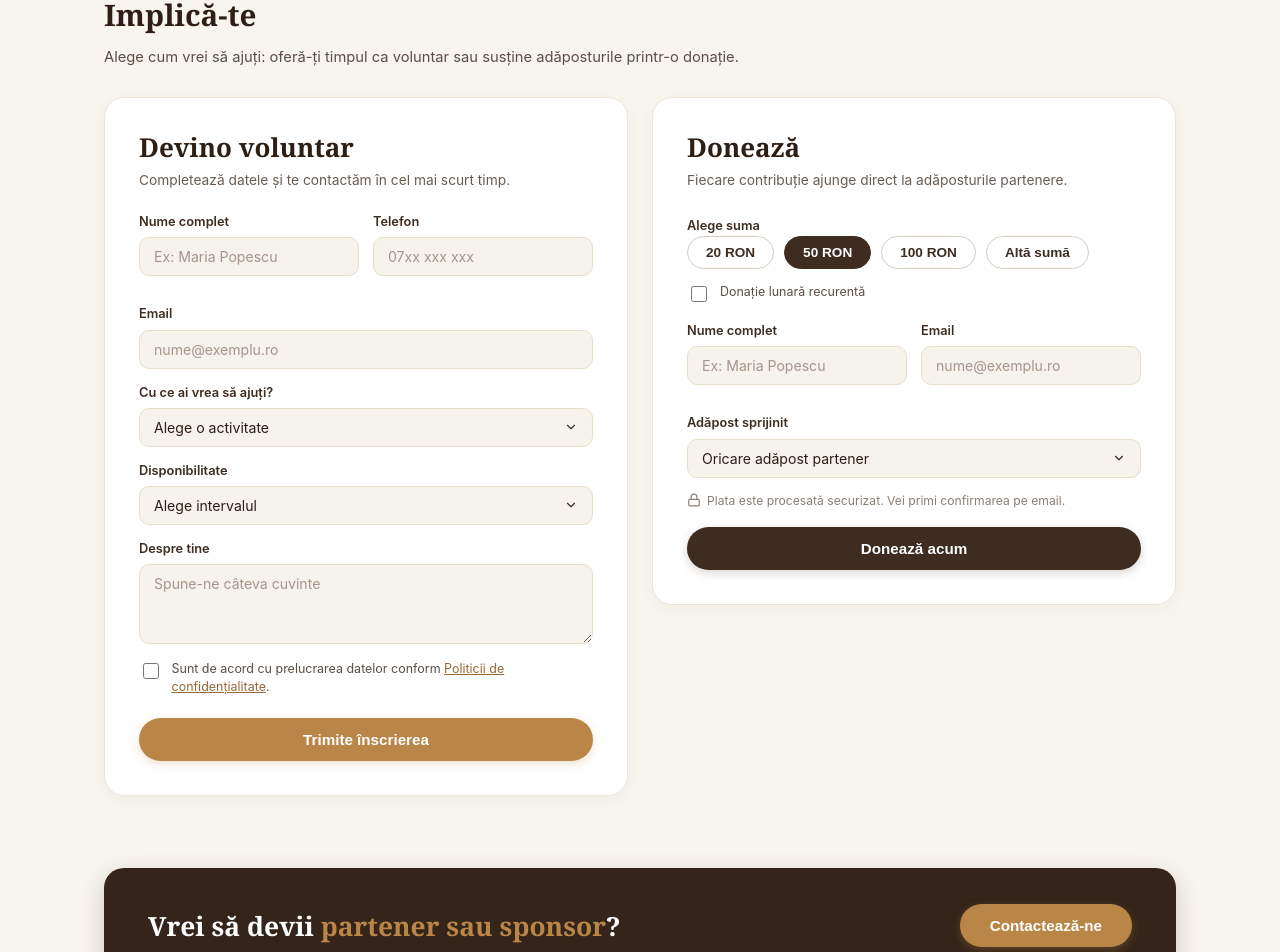
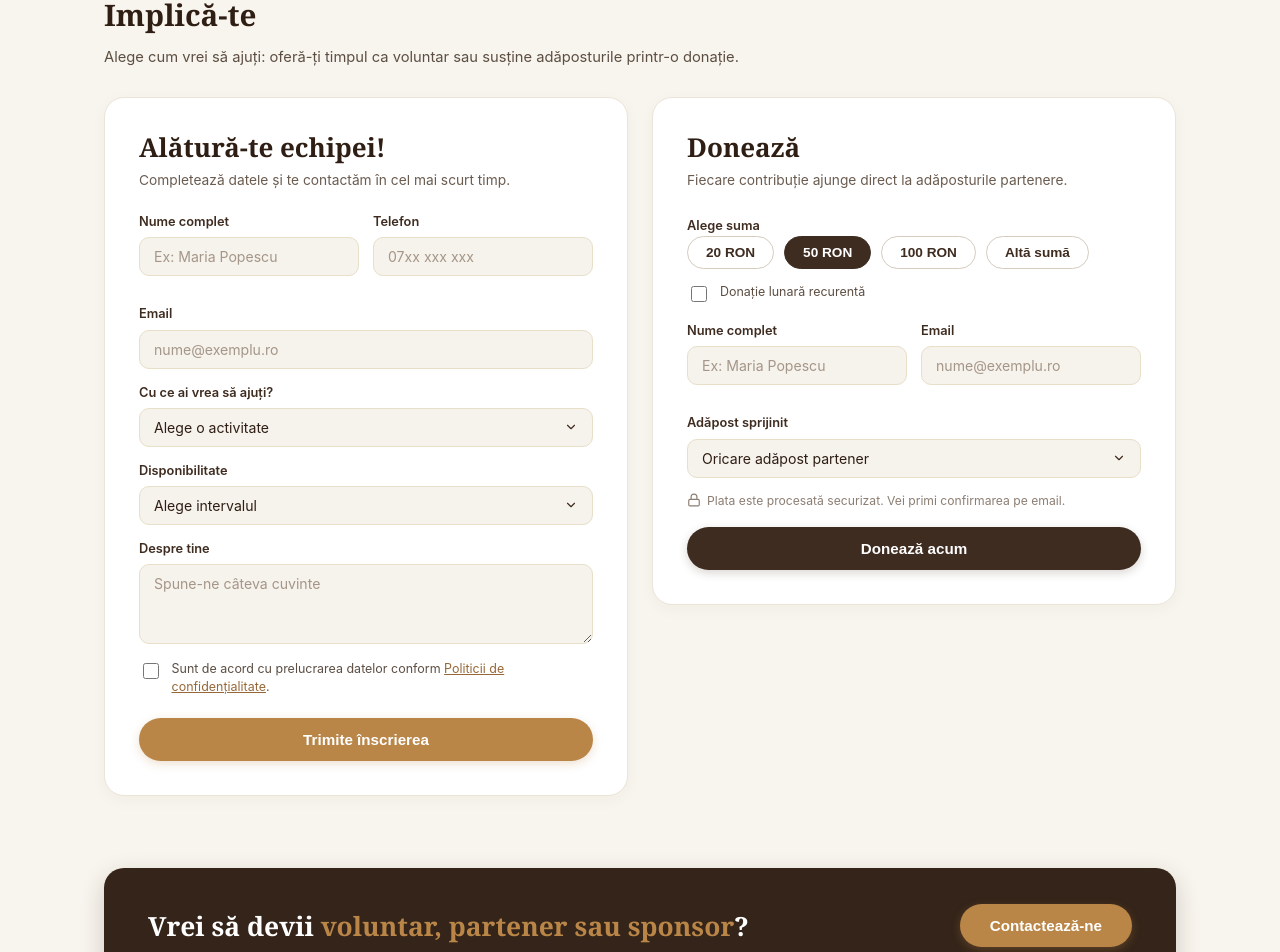
Before and after one commit to Fur-Ever-Home/FurEverHome-FE, a React (Vite) app: page /colaborari in a window 1280 px wide. Shown: the part 1720-2672 px from the top of the page. Built offline with nearby package versions, Linux system fonts and the light colour scheme; no server answers; a web font is replaced by a local one.

Commit message:
Actualizare-texte-Colaborari-Alatura-te-echipei-si-banner-voluntar

```diff
--- a/src/colaborariTranslations.ts
+++ b/src/colaborariTranslations.ts
@@ -132,7 +132,7 @@ export const colaborariTranslations: {
     heroTitleLine1: "Împreună schimbăm",
     heroTitleLine2: "viețile lor.",
     heroDesc: "Parteneri, sponsori și voluntari care fac posibilă munca adăposturilor din Iași. Alătură-te comunității FurEverHome și contribuie la fiecare adopție.",
-    btnVolunteer: "Devino voluntar",
+    btnVolunteer: "Alătură-te echipei!",
     btnDonate: "Donează acum",
 
     // Hero Stats
@@ -190,7 +190,7 @@ export const colaborariTranslations: {
     getInvolvedDesc: "Alege cum vrei să ajuți: oferă-ți timpul ca voluntar sau susține adăposturile printr-o donație.",
 
     // Volunteer form
-    volFormTitle: "Devino voluntar",
+    volFormTitle: "Alătură-te echipei!",
     volFormDesc: "Completează datele și te contactăm în cel mai scurt timp.",
     labelFullName: "Nume complet",
     placeholderFullName: "Ex: Maria Popescu",
@@ -237,7 +237,7 @@ export const colaborariTranslations: {
 
     // Bottom Banner
     bannerTitlePrefix: "Vrei să devii ",
-    bannerTitleHighlight: "partener sau sponsor",
+    bannerTitleHighlight: "voluntar, partener sau sponsor",
     bannerTitleSuffix: "?",
     btnContactUs: "Contactează-ne",
   },
@@ -251,7 +251,7 @@ export const colaborariTranslations: {
     heroTitleLine1: "Together we change",
     heroTitleLine2: "their lives.",
     heroDesc: "Partners, sponsors, and volunteers who make the work of Iași shelters possible. Join the FurEverHome community and contribute to every adoption.",
-    btnVolunteer: "Become a volunteer",
+    btnVolunteer: "Join the team!",
     btnDonate: "Donate now",
 
     // Hero Stats
@@ -309,7 +309,7 @@ export const colaborariTranslations: {
     getInvolvedDesc: "Choose how you'd like to help: volunteer your time or support shelters with a donation.",
 
     // Volunteer form
-    volFormTitle: "Become a volunteer",
+    volFormTitle: "Join the team!",
     volFormDesc: "Fill in your details and we will reach out as soon as possible.",
     labelFullName: "Full name",
     placeholderFullName: "E.g. Maria Popescu",
@@ -356,7 +356,7 @@ export const colaborariTranslations: {
 
     // Bottom Banner
     bannerTitlePrefix: "Want to become a ",
-    bannerTitleHighlight: "partner or sponsor",
+    bannerTitleHighlight: "volunteer, partner or sponsor",
     bannerTitleSuffix: "?",
     btnContactUs: "Contact us",
   },
```
